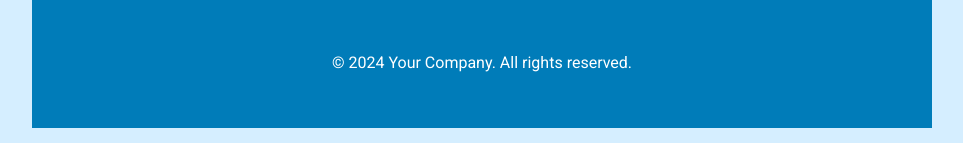
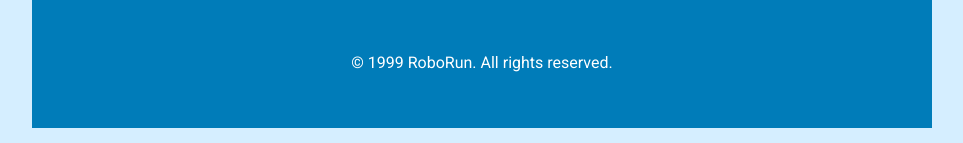
Before and after one commit to LilyMatilde/RoboRun, a plain HTML site: page contactus.html in a window 1280 px wide. Shown: the part 950-1093 px from the top of the page, without its empty margins (158-1121 px from the left). Drawn offline with Linux system fonts and the light colour scheme.

Commit message:
Footer adding company name  contactus.html

```diff
--- a/contactus.html
+++ b/contactus.html
@@ -73,7 +73,7 @@
 
         <!-- Copyright Information -->
         <div class="copyright">
-            <p>&copy; 2024 Your Company. All rights reserved.</p>
+            <p>&copy; 1999 RoboRun. All rights reserved.</p>
         </div>
     </div>
 </footer>
```
